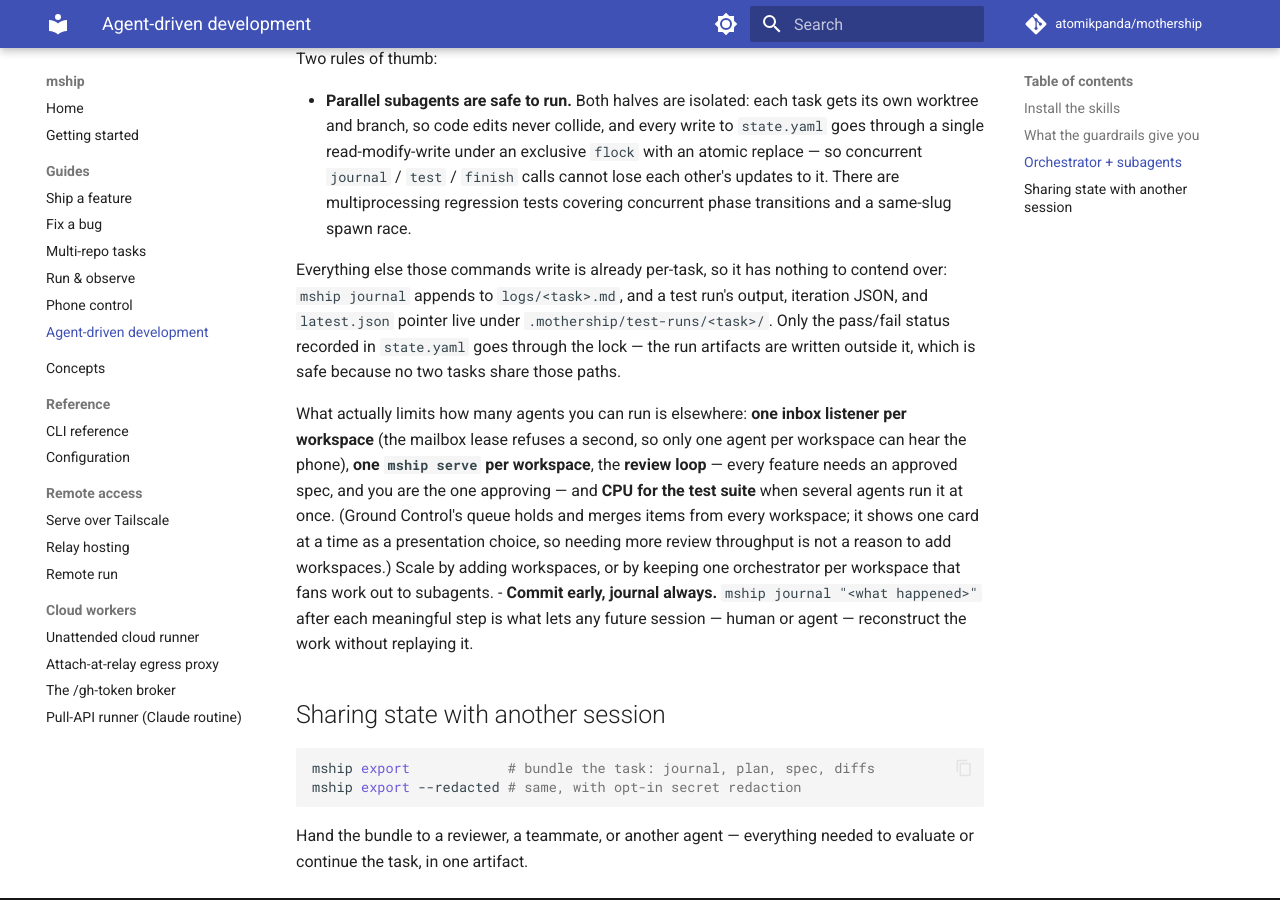
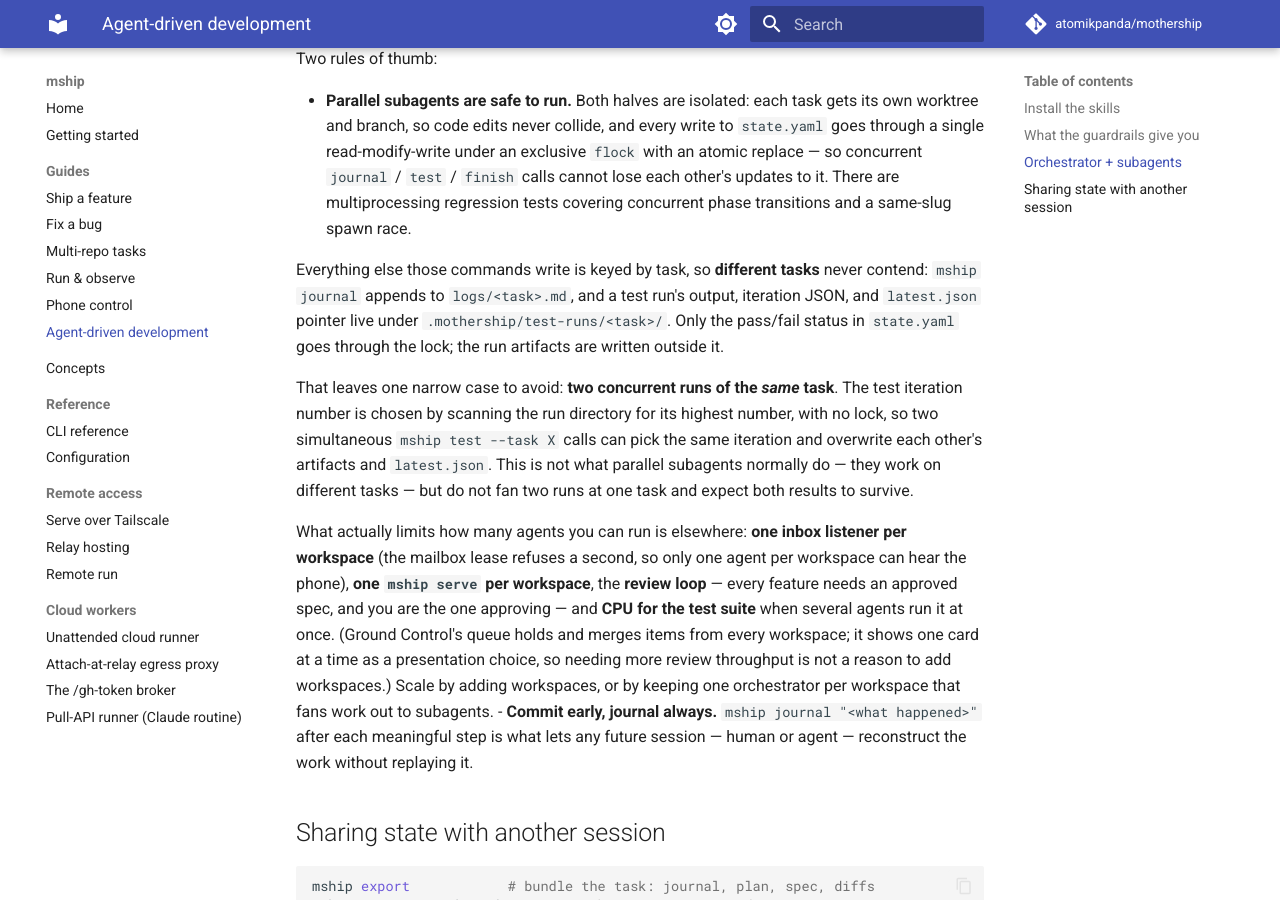
Before and after one commit to atomikpanda/mothership, an MkDocs documentation site: the page built from docs/guides/agent-driven-development.md, in a window 1280 px wide and 900 px high, scrolled down 1069 px. Built offline with MkDocs 1.6.1 and Material for MkDocs 9.7.7, drawn with Linux system fonts in a browser that asks for light colours; comment, search, counter and statistics services are not loaded.

Commit message:
docs: name the one case that DOES contend — two runs of the same task
Greptile's follow-up was right: I said per-task artifact paths are contention-free,
which holds across tasks but not within one. `latest_iteration` picks the next
iteration by scanning the run directory for its highest number, with no lock, so two
simultaneous `mship test --task X` calls can choose the same iteration and
overwrite each other's artifacts and latest.json.

Reworded to say exactly what is guaranteed — different tasks never contend — and to
name the narrow exception rather than leave a blanket claim that overshoots the
implementation.

Claude-Session: https://claude.ai/code/session_014KE6RJkqUvU8eiAJNPgHLL

```diff
--- a/docs/guides/agent-driven-development.md
+++ b/docs/guides/agent-driven-development.md
@@ -53,12 +53,18 @@ Two rules of thumb:
   regression tests covering concurrent phase transitions and a same-slug spawn
   race.
 
-  Everything else those commands write is already per-task, so it has nothing to
-  contend over: `mship journal` appends to `logs/<task>.md`, and a test run's
+  Everything else those commands write is keyed by task, so **different tasks**
+  never contend: `mship journal` appends to `logs/<task>.md`, and a test run's
   output, iteration JSON, and `latest.json` pointer live under
-  `.mothership/test-runs/<task>/`. Only the pass/fail status recorded in
-  `state.yaml` goes through the lock — the run artifacts are written outside it,
-  which is safe because no two tasks share those paths.
+  `.mothership/test-runs/<task>/`. Only the pass/fail status in `state.yaml` goes
+  through the lock; the run artifacts are written outside it.
+
+  That leaves one narrow case to avoid: **two concurrent runs of the *same* task**.
+  The test iteration number is chosen by scanning the run directory for its highest
+  number, with no lock, so two simultaneous `mship test --task X` calls can pick
+  the same iteration and overwrite each other's artifacts and `latest.json`. This
+  is not what parallel subagents normally do — they work on different tasks — but
+  do not fan two runs at one task and expect both results to survive.
 
   What actually limits how many agents you can run is elsewhere: **one inbox
   listener per workspace** (the mailbox lease refuses a second, so only one
```
